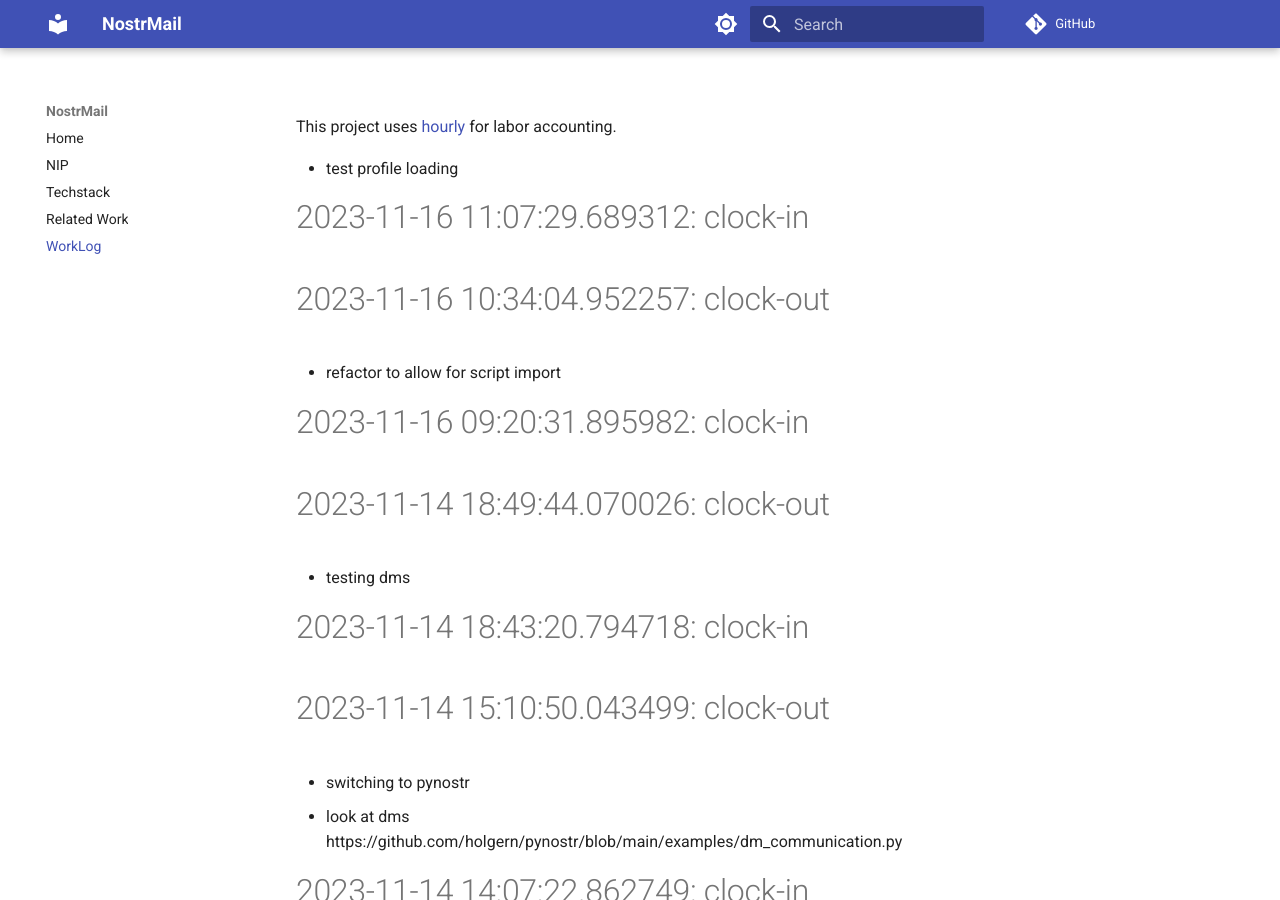
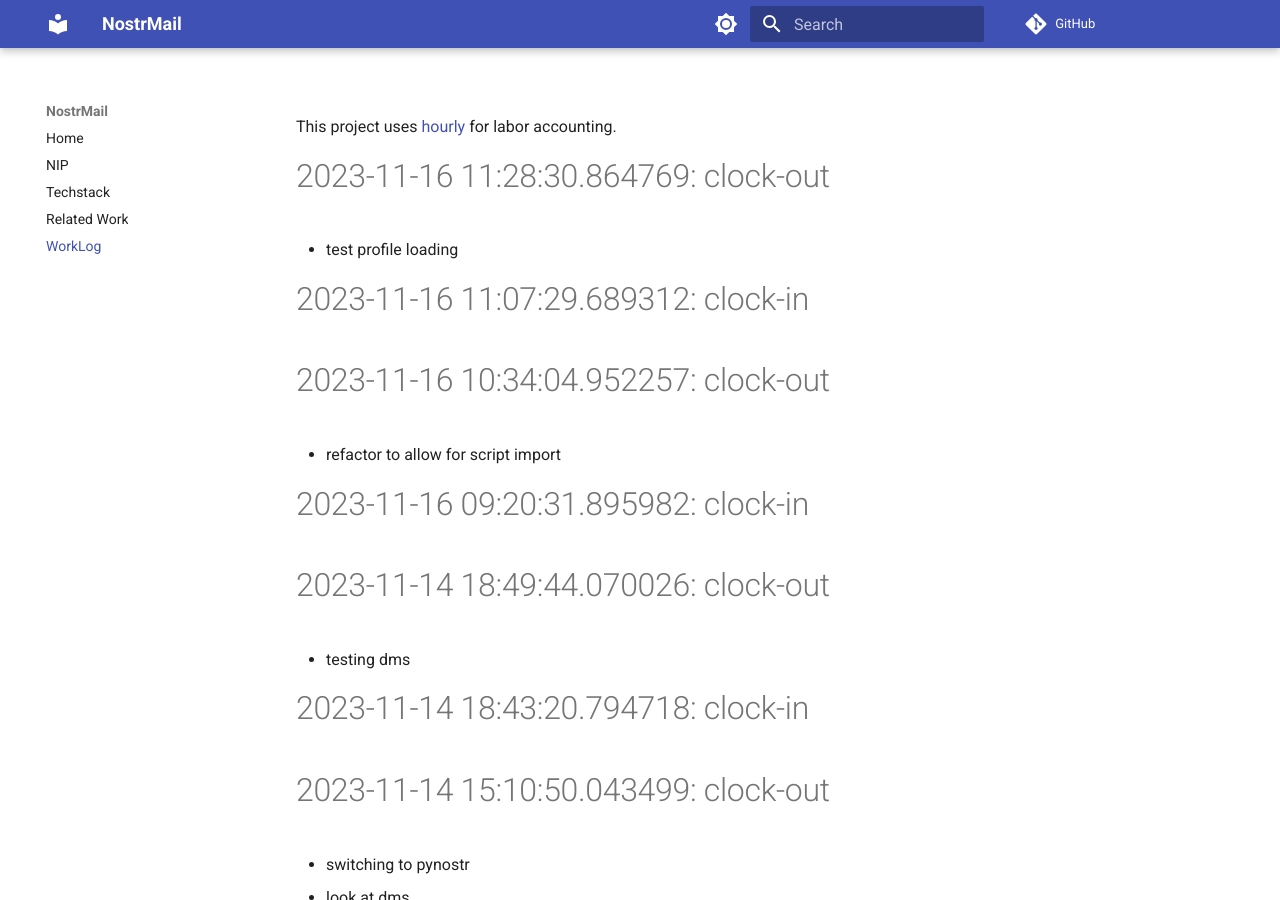
Before and after one commit to asherp/nostr-mail, an MkDocs documentation site: the page built from docs/WorkLog.md, in a window 1280 px wide and 900 px high. Built offline with MkDocs 1.6.1 and Material for MkDocs 9.7.7, drawn with Linux system fonts in a browser that asks for light colours; comment, search, counter and statistics services are not loaded.

Commit message:
clock-out

```diff
--- a/WorkLog.md
+++ b/WorkLog.md
@@ -1,3 +1,5 @@
+# 2023-11-16 11:28:30.864769: clock-out
+
 * test profile loading
 
 # 2023-11-16 11:07:29.689312: clock-in
```
